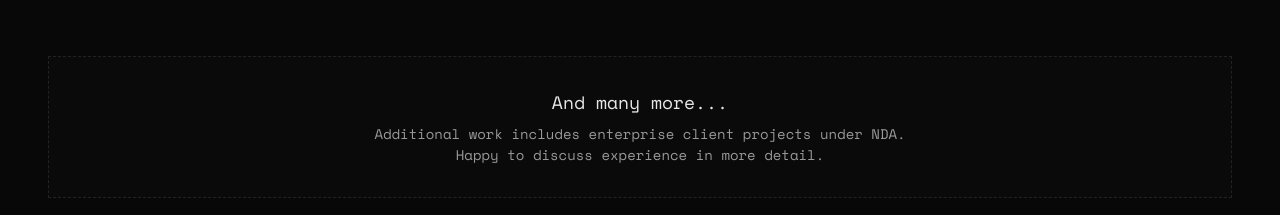
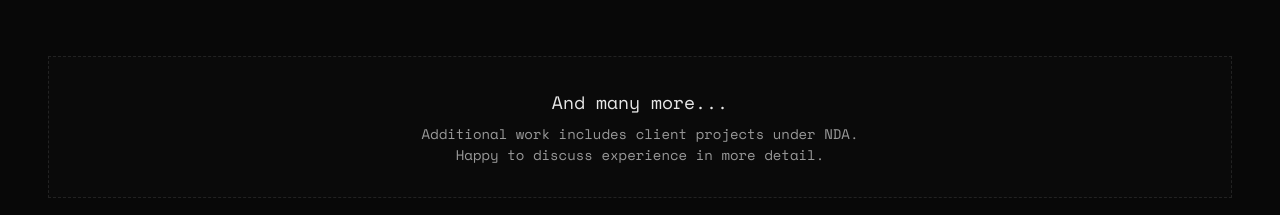
Before and after one commit to kpiontek/portfolio, a React (Vite) app: page / in a window 1280 px wide. Shown: the part 2960-3175 px from the top of the page. Built offline with nearby package versions, Linux system fonts and the light colour scheme.

Commit message:
Drop enterprise from the NDA client line

```diff
--- a/src/Portfolio.jsx
+++ b/src/Portfolio.jsx
@@ -904,7 +904,7 @@ const Portfolio = () => {
               fontSize: '14px',
               color: '#999'
             }}>
-              Additional work includes enterprise client projects under NDA.
+              Additional work includes client projects under NDA.
               <br />
               Happy to discuss experience in more detail.
             </p>
```
